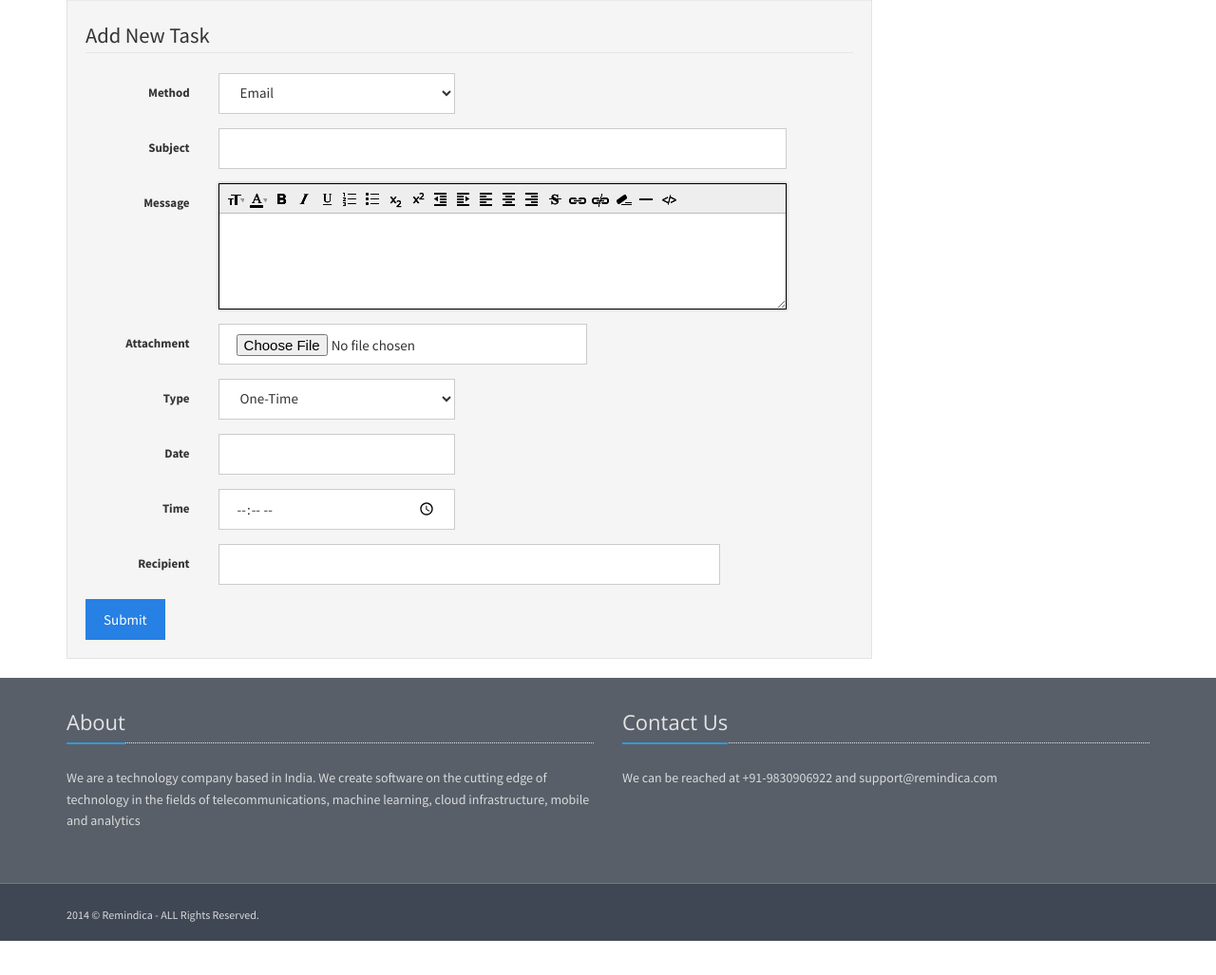
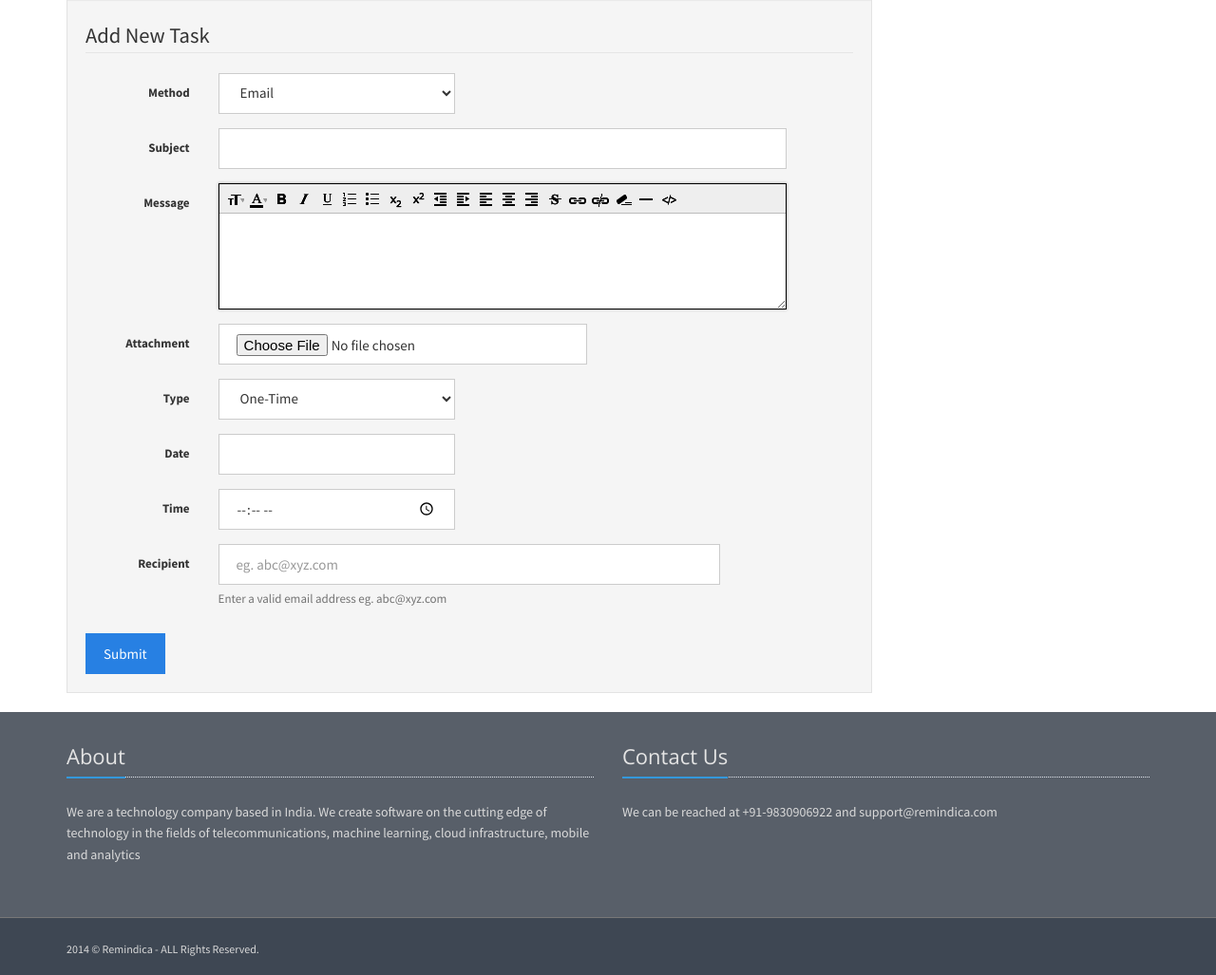
Before and after one commit to udayj/ReminderService, a Flask app: page /new_task in a window 1280 px wide. Shown: the part 74-1101 px from the top of the page at 95% size. Before the commit the page ends 1065 px from the top, so only its background shows below. Run offline with Flask 2, Linux system fonts and the light colour scheme; the visitor is signed in with stand-in values (Sample User, id 1); parts of the project's set-up code (start-up, migrations or seed data) failed here and were passed over; some libraries are stand-ins or nearby versions.

Commit message:
Input validation for recipient section

```diff
--- a/templates/new_task.html
+++ b/templates/new_task.html
@@ -210,8 +210,8 @@
           			   <div class="form-group">
 			            <label class="control-label col-lg-2 col-md-2 col-sm-2" for="input01">Recipient</label>
 			            <div class="col-lg-8 col-md-8 col-sm-8">
-			              <input type="text" class="input-xlarge form-control" id="details" name="details">
-			              <!--p class="help-block">In addition to freeform text, any HTML5 text-based input appears like so.</p-->
+			              <input type="email" class="input-xlarge form-control" id="details" name="details" placeholder="eg. abc@xyz.com">
+			              <p id="recipient-helper" class="help-block">Enter a valid email address eg. abc@xyz.com</p>
 			            </div>
 			          </div>
 
@@ -300,6 +300,9 @@ function method_controller(obj)
 		$('#sms-message-controller').css('display','none');
 		$('#subject-message-controller').css('display','');
 		$('#attachment-controller').css('display','');
+		$('#recipient-helper').html('Enter a valid email address eg. abc@xyz.com');
+		$('#details').attr('type','email');
+		$('#details').attr('placeholder','eg. abc@xyz.com');
 		//$('#country-code-controller').css('display','none');
 	}
 	if(method=='SMS' || method=='Voice')
@@ -308,6 +311,9 @@ function method_controller(obj)
 		$('#email-message-controller').css('display','none');
 		$('#subject-message-controller').css('display','none');
 		$('#attachment-controller').css('display','none');
+		$('#recipient-helper').html('Enter a valid phone number eg. 9830906922 without +91 or 0');
+		$('#details').attr('type','text');
+		$('#details').attr('placeholder','eg. 9830906922');
 		//$('#country-code-controller').css('display','');
 	}
 }
```
Also changed, not shown: templates/list.html (+8 -2 lines).
